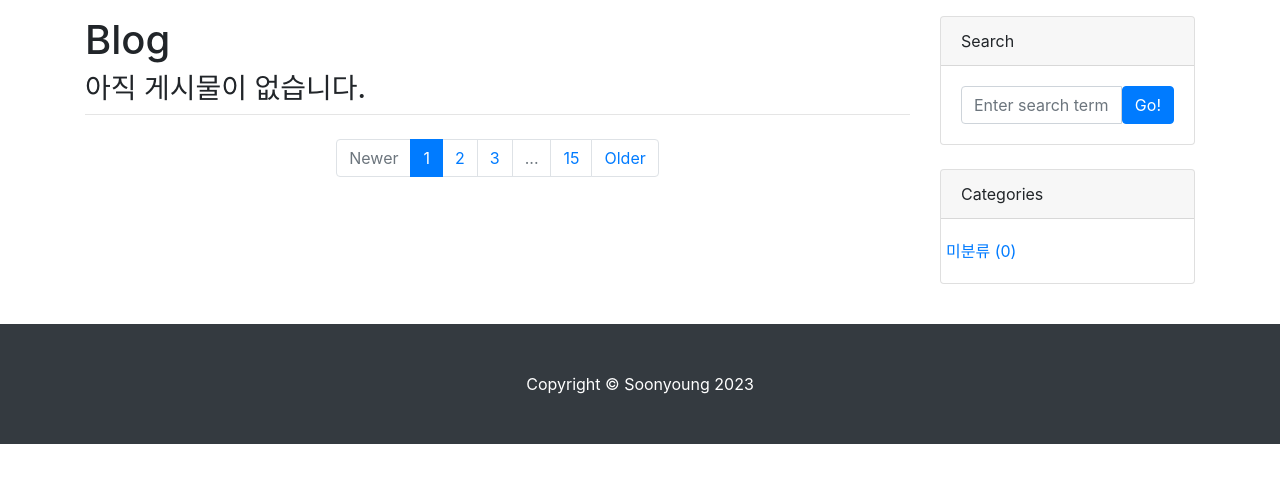
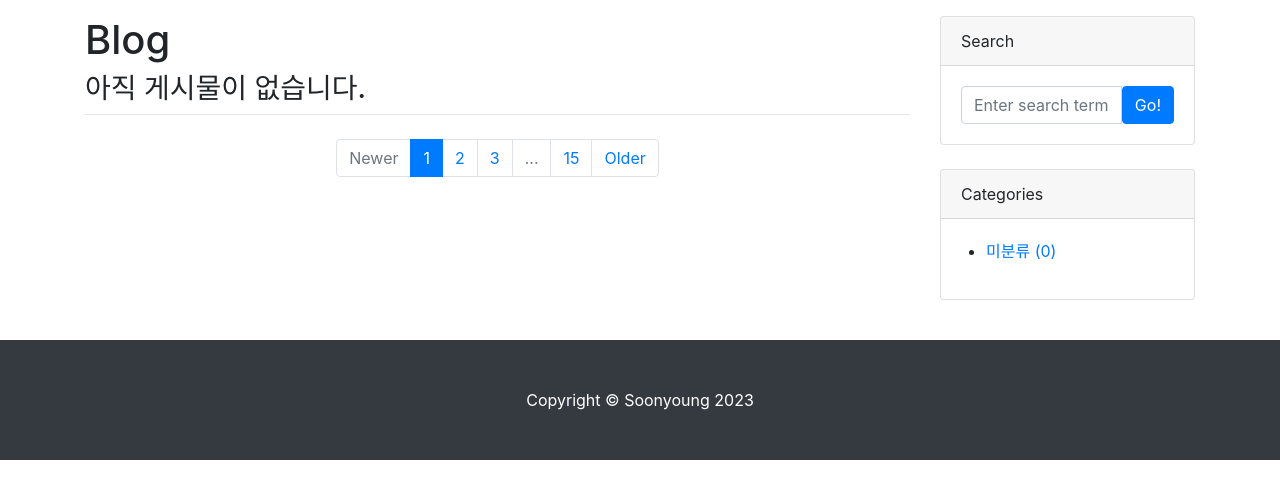
Before and after one commit to soonyoung-hwang/Blog-Django-Bootstrap, a Django app: page /blog/ in a window 1280 px wide. Shown: the part 56-555 px from the top of the page. Run offline with Django 4.2, Linux system fonts and the light colour scheme; data that the repository does not hold is empty; some libraries are stand-ins or nearby versions.

Commit message:
fix: Fix minor on postlist

```diff
--- a/blog/templates/blog/base.html
+++ b/blog/templates/blog/base.html
@@ -33,7 +33,7 @@
                     <div class="card-header">Categories</div>
                     <div class="card-body">
                         <div class="row">
-                            <ul class="list-unstyled mb-0">
+                            <ul>
                                 {% for category in categories %}
                                 <li><a href="{{category.get_absolute_url}}">{{category}} ({{category.post_set.count}})</a></li>
                                 {% endfor %}
```
